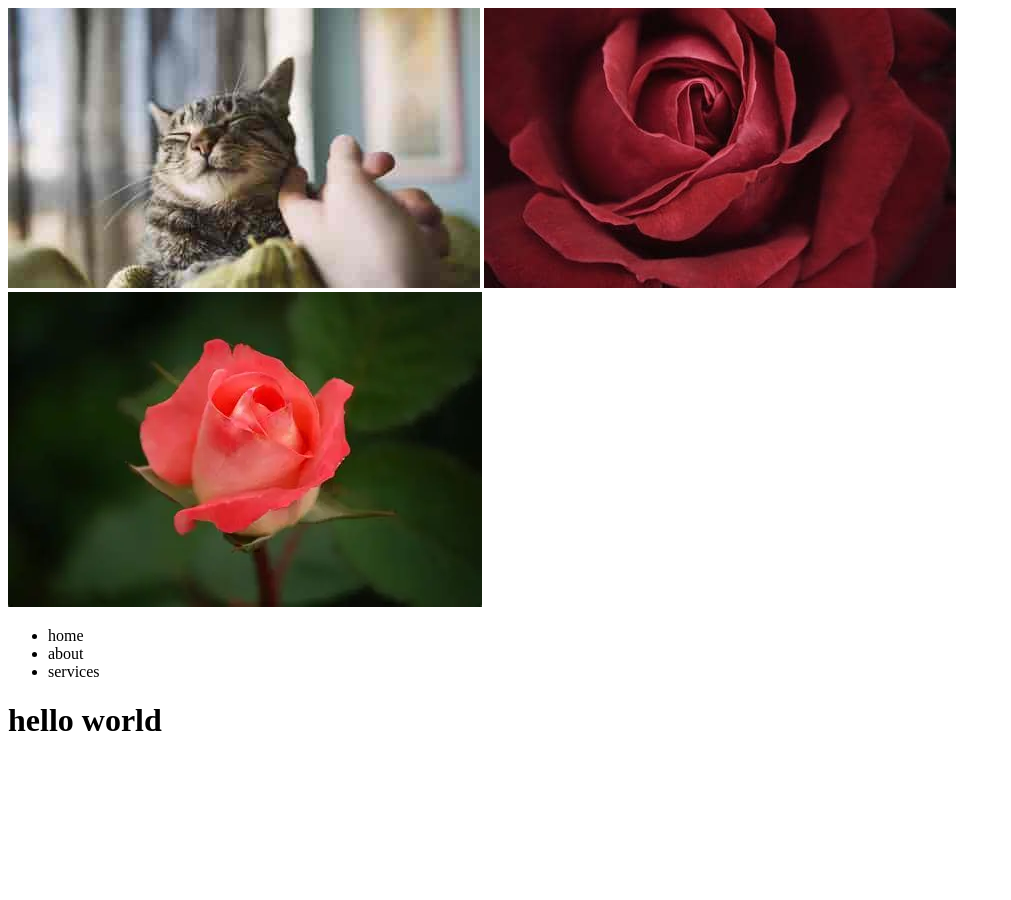
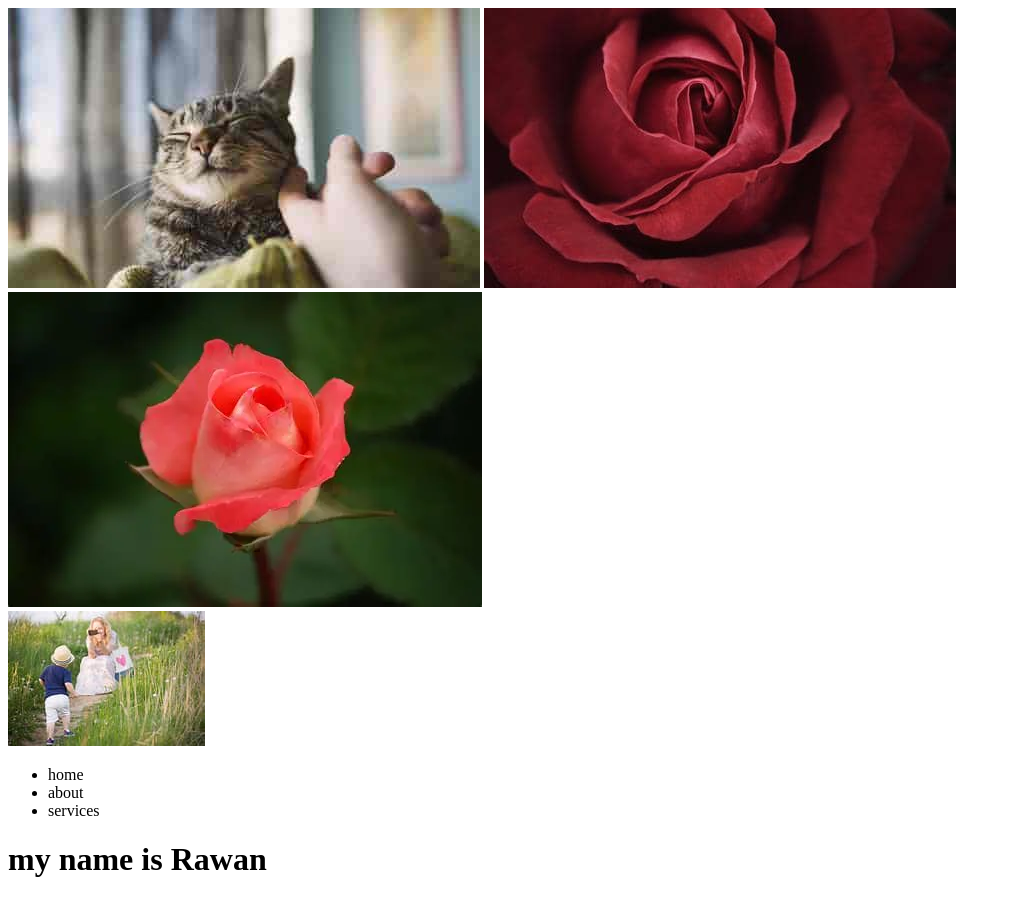
Before and after one commit to rawannaser30/test5, a plain HTML site: page index.html in a window 1280 px wide. Shown: the whole page, without its empty margins (0-1011 px from the left). Before the commit the page ends 800 px from the top, so only its background shows below. Drawn offline with Linux system fonts and the light colour scheme; files that its build step writes are made by us from their sources; files whose address does not match are found by name.

Commit message:
edit navbar

```diff
--- a/index.html
+++ b/index.html
@@ -9,14 +9,15 @@
 <body>
     <nav>
         <img src="./assets/img/cat.jpg" alt="">
-        <img src="./assets/image/rose.jpg" alt="">
-        <img src="./assets/image/rose1.webp" alt="">
+        <img src="./assets/image/rose.jpg" alt=""><br>
+        <img src="./assets/image/rose1.webp" alt=""><br>
+        <img src="./assets/image/baby.jpg" alt="">
         <ul>
             <li>home</li>
             <li>about</li>
             <li>services</li>
         </ul>
     </nav>
-    <h1>hello world</h1>
+    <h1>my name is Rawan </h1>
 </body>
 </html>
```
Also changed, not shown: assets/image/baby.jpg (added).
